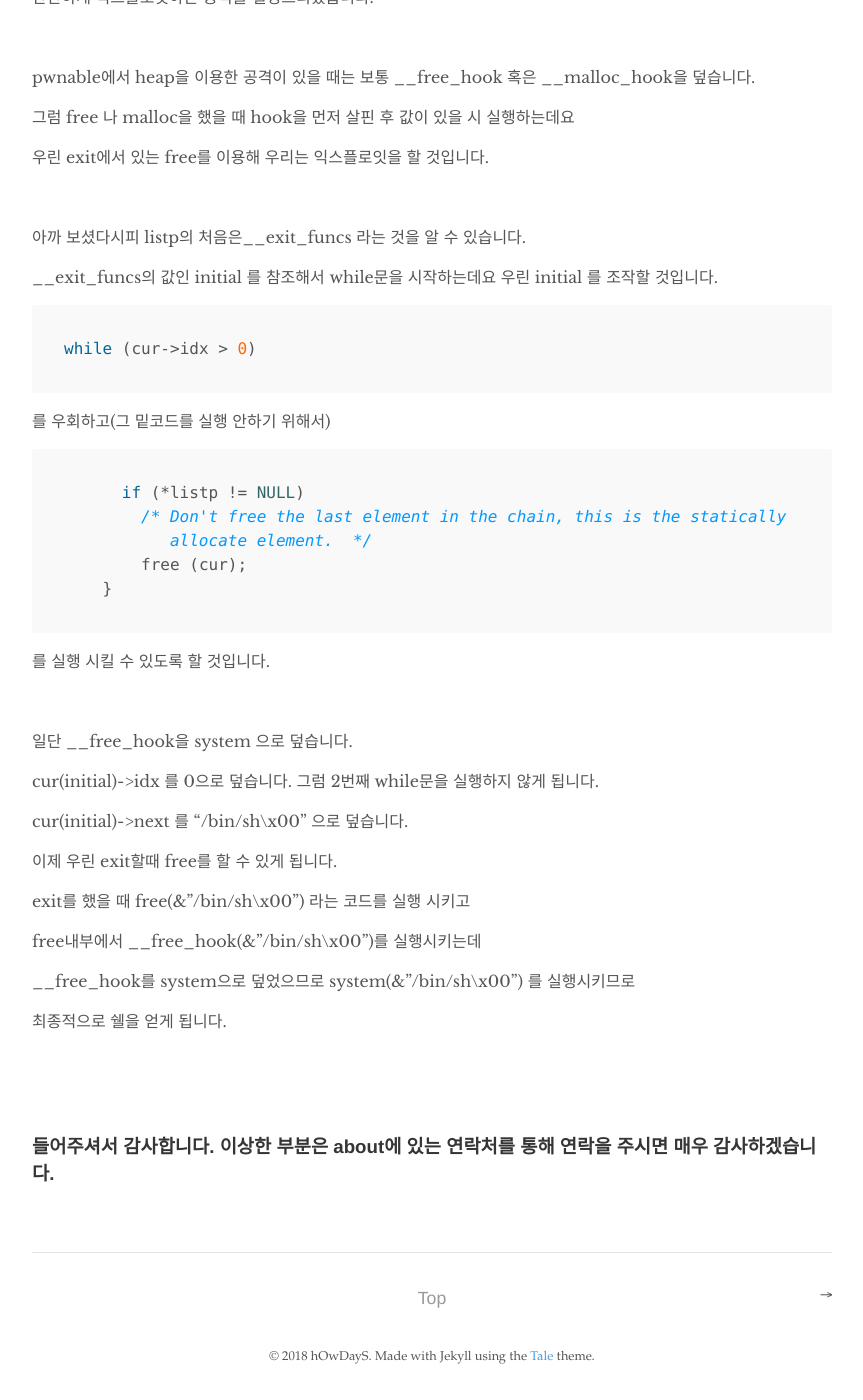
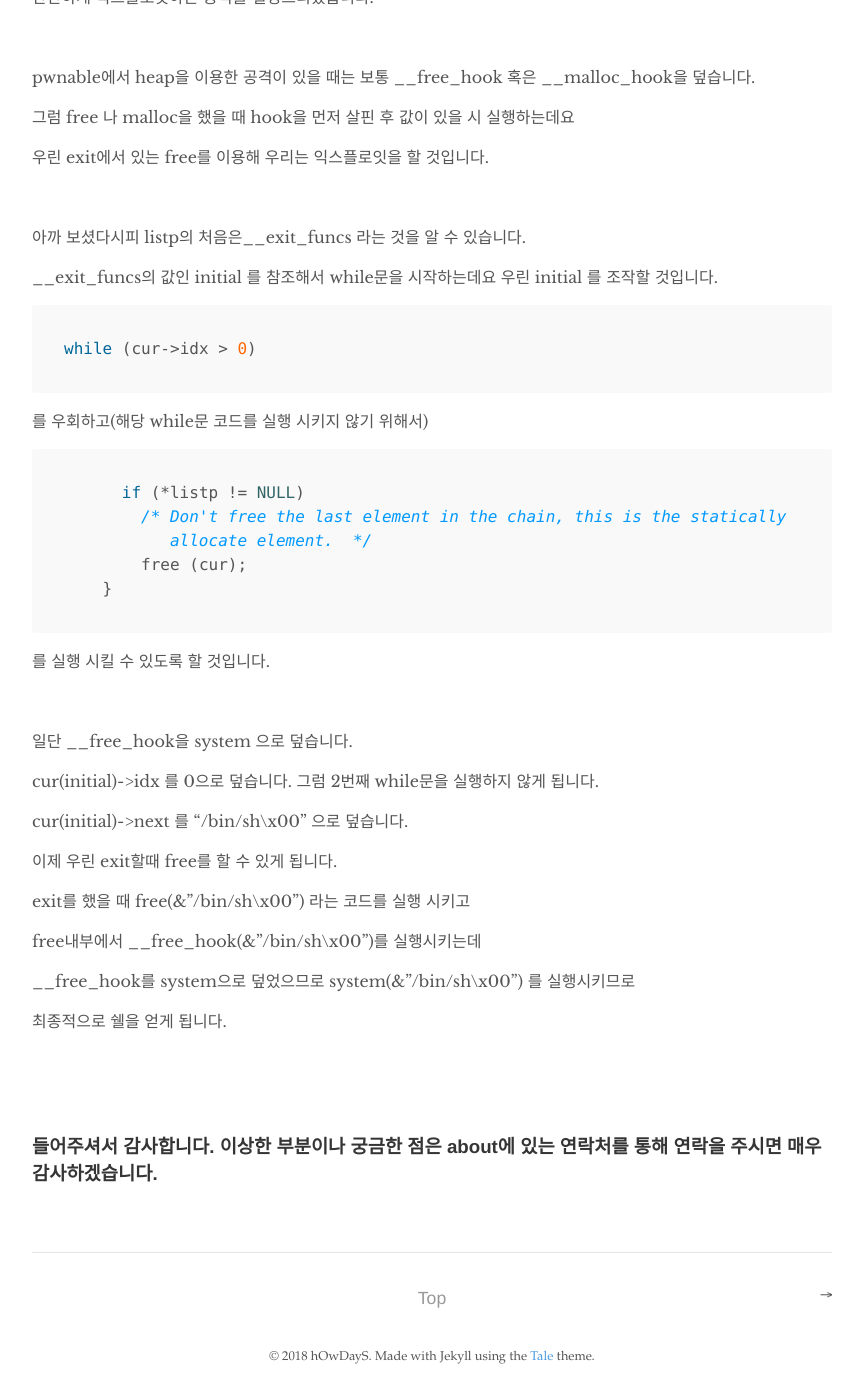
Before and after one commit to hOwD4yS/hOwD4yS.github.io, a Jekyll site: the page built from _posts/2018-10-1-exit-call-function.md, in a window 1280 px wide and 1400 px high, scrolled down 7223 px. Shown: the whole window, without its empty margins (208-1071 px from the left). Built offline with Jekyll 4.4.1, drawn with Linux system fonts in a browser that asks for light colours.

Commit message:
add new post

````diff
--- a/_posts/2018-10-1-exit-call-function.md
+++ b/_posts/2018-10-1-exit-call-function.md
@@ -285,7 +285,7 @@ __exit_funcs의 값인 initial 를 참조해서 while문을 시작하는데요
 while (cur->idx > 0)
 ```
 
-를 우회하고(그 밑코드를 실행 안하기 위해서)
+를 우회하고(해당 while문 코드를 실행 시키지 않기 위해서)
 
 ```c++
       if (*listp != NULL)
@@ -319,4 +319,4 @@ free내부에서 \_\_free_hook(&"/bin/sh\x00")를 실행시키는데
 
 <br>
 
-<h3>들어주셔서 감사합니다. 이상한 부분은 about에 있는 연락처를 통해 연락을 주시면 매우 감사하겠습니다.</h3>
+<h3>들어주셔서 감사합니다. 이상한 부분이나 궁금한 점은 about에 있는 연락처를 통해 연락을 주시면 매우 감사하겠습니다.</h3>
````
